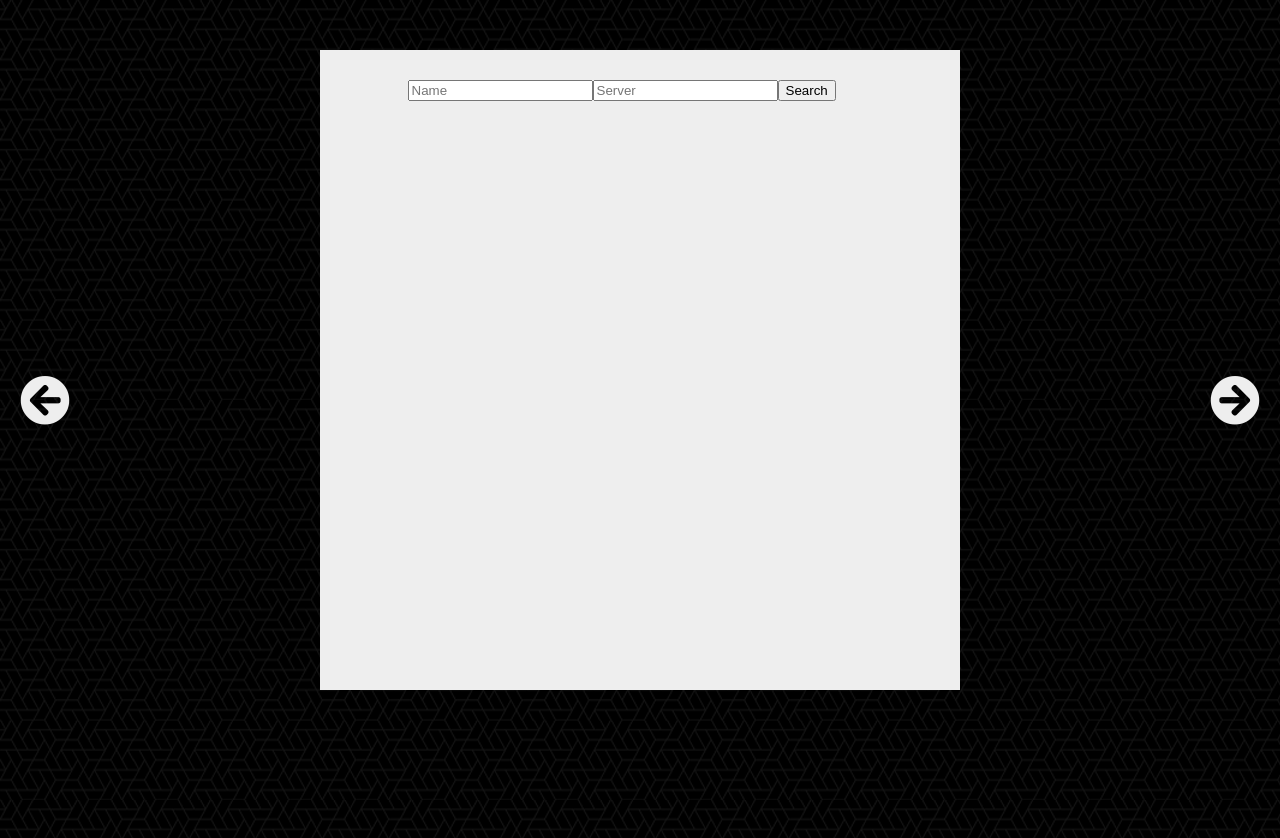
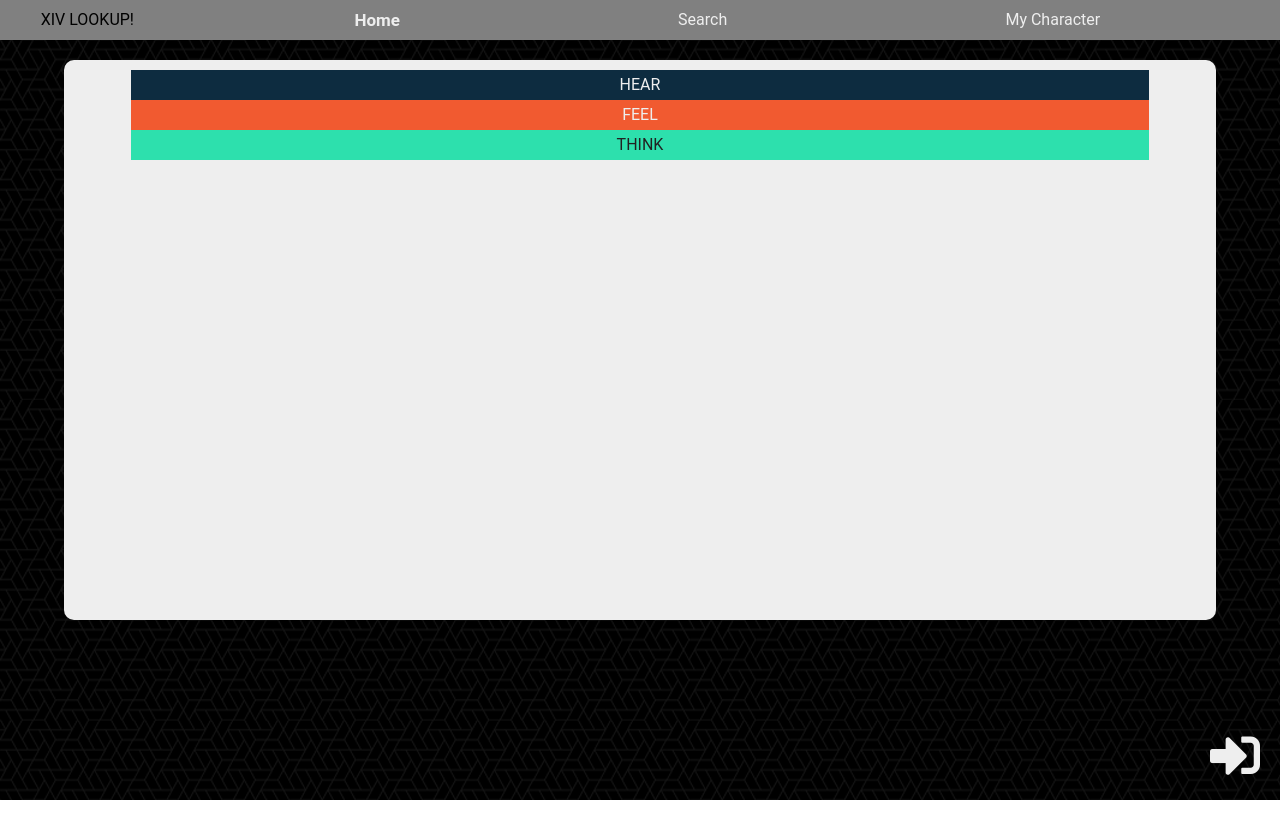
Before and after one commit to edreeseg/ffxiv-lookup, a React (Create React App) app: page / in a window 1280 px wide. Shown: the top 838 px of the page. After the commit the page ends 800 px from the top, so only its background shows below. Built offline with nearby package versions, Linux system fonts and the light colour scheme; grey boxes are pictures that could not be loaded.

Commit message:
Rearranging project, began work on homepage

```diff
--- a/src/App.js
+++ b/src/App.js
@@ -1,18 +1,30 @@
 import React from "react";
 import styled from "styled-components";
+import { Route } from "react-router-dom";
 
-import Home from "./components/Home";
+import Home from './components/HomePage/Home';
+import TopBar from './components/TopBar';
+import Search from "./components/Search";
+import CharacterPage from "./components/CharacterPage/CharacterPage";
 
-const Container = styled.div`
+const Container = styled.section`
   height: 100%;
-  position: relative;
 `;
 
 class App extends React.Component {
+  state = {};
   render() {
     return (
       <Container>
-        <Home />
+        <TopBar />
+        <Route exact path="/" component={Home} />
+        <Route exact path="/search" render={props => <Search {...props} />} />
+        <Route
+          path="/character/:id"
+          render={props => (
+            <CharacterPage {...props} data={this.state.activeCharacter} />
+          )}
+        />
       </Container>
     );
   }
--- a/src/components/CharacterPage/Attributes.js
+++ b/src/components/CharacterPage/Attributes.js
@@ -39,3 +39,28 @@ const Attributes = props => (
 );
 
 export default Attributes;
+
+
+//TRUNC(ROUND(TRUNC((Potency/100)*(WD+TRUNC((BaseDet*JobMod/1000),0))*
+//TRUNC((AP/APDiv+(1-BaseDET/APdiv)),2))*TRUNC(ROUND(1+(DET-BaseDET)/DetDiv,4),3),1))
+
+function truncate(num, d = 0){ // For toFixed without rounding
+  return Number(num.toString().match(new RegExp(`^\\d+.?\\d{0,${d}}`))[0]);
+}
+
+function round(num, d = 0){
+  return Number(num.toFixed(d));
+}
+
+function skillDamage(Potency, WD, BaseDET, JobMod, AP, APDiv, DET, DetDiv) { // HW formula
+  return truncate(
+    round(
+      truncate(
+        (Potency / 100) *
+        (WD + truncate((BaseDET * JobMod) / 1000, 0)) *
+        truncate(AP / APDiv + (1 - BaseDET / APDiv), 2)
+      ) * truncate(round(1 + (DET - BaseDET) / DetDiv, 4), 3),
+      1
+    )
+  );
+}
--- a/src/components/CharacterPage/CharacterPage.js
+++ b/src/components/CharacterPage/CharacterPage.js
@@ -8,10 +8,12 @@ import Equipment from "./Equipment";
 import Attributes from "./Attributes";
 
 const CharacterDisplay = styled.section`
+  position: relative;
   background: #eee;
   height: 90%;
   width: 80%;
   padding: 15px;
+  border-radius: 10px;
   margin: 0 auto;
 `;
 
--- a/src/components/CharacterPage/Equipment.js
+++ b/src/components/CharacterPage/Equipment.js
@@ -3,8 +3,8 @@ import styled from "styled-components";
 
 const StyledEquipment = styled.section`
   position: absolute;
+  right: 2%;
   top: 40px;
-  right: 12%;
   height: 65vh;
   width: 47.6515vh;
   min-width: 250px;
--- a/src/components/Home.js
+++ /dev/null
@@ -1,29 +0,0 @@
-import React from "react";
-import styled from "styled-components";
-import { Route } from "react-router-dom";
-
-import Search from "./Search";
-import CharacterPage from "./CharacterPage/CharacterPage";
-
-const HomeContainer = styled.section`
-  height: 100%;
-`;
-
-class Home extends React.Component {
-  state = {};
-  render() {
-    return (
-      <HomeContainer>
-        <Route exact path="/" render={props => <Search {...props} />} />
-        <Route
-          path="/character/:id"
-          render={props => (
-            <CharacterPage {...props} data={this.state.activeCharacter} />
-          )}
-        />
-      </HomeContainer>
-    );
-  }
-}
-
-export default Home;
--- /dev/null
+++ b/src/components/HomePage/Home.js
@@ -0,0 +1,82 @@
+import React from 'react';
+import styled from 'styled-components';
+
+const HomeContainer = styled.section`
+    width: 90%;
+    margin: 0 auto;
+    background: #eee;
+    height: 70%;
+    border-radius: 10px;
+    padding: 10px;
+
+    .decorative {
+        height: 3rem;
+        width: 90%;
+        margin: 0 auto;
+        padding: 0 10px;
+        display: flex;
+        justify-content: center;
+        align-items: center;
+        cursor: pointer;
+        color: #eee;
+
+        &:hover {
+            transform: scaleY(1.5);
+
+            h3 {
+                transform: scaleY(0.666);
+                transform: scaleY(calc(2/3));
+                font-weight: bold;
+                font-size: 1.7rem;
+            }
+        }
+    }
+
+    .blue {
+        background: #0D2C40;
+    }
+    .red {
+        background: #F15A30;
+    }
+    .green {
+        background: #2DE0AD;
+        color: #222;
+    }
+`;
+
+const Login = styled.span`
+    position: fixed;
+    bottom: 20px;
+    right: 20px;
+    font-size: 5rem;
+    color: #eee;
+    cursor: pointer;
+
+    &:active {
+        transform: translateY(2px);
+    }
+`;
+
+class Home extends React.Component {
+    render(){
+        return (
+            <HomeContainer>
+                <div className="decorative blue">
+                    <h3>HEAR</h3>
+                </div>
+                <div className="decorative red">
+                    <h3>FEEL</h3>
+                </div>
+                <div className="decorative green">
+                    <h3>THINK</h3>
+                </div>
+                <Login
+                    className="fas fa-sign-in-alt"
+                    title="Login">
+                </Login>
+            </HomeContainer>
+        );
+    }
+}
+
+export default Home;
--- a/src/components/Search.js
+++ b/src/components/Search.js
@@ -8,12 +8,14 @@ import SearchResult from "./SearchResult";
 
 const StyledSearch = styled.section`
   position: relative;
-  padding: 0 10px;
+  padding: 10px;
   padding-top: 30px;
   min-height: 80%;
   width: 50%;
-  margin: 50px auto;
+  margin: 0 auto;
+  margin-bottom: 50px;
   background: #eee;
+  border-radius: 10px;
 `;
 
 const SearchForm = styled.form`
@@ -69,10 +71,6 @@ const PageCount = styled.span`
   top: 5px;
   right: 50%;
   transform: translateX(-50%);
-`;
-
-const DecorativeDiv = styled.div`
-  background: ${props => `url("${props.src}");`};
 `;
 
 class Search extends React.Component {
@@ -134,7 +132,6 @@ class Search extends React.Component {
           <button type="submit">Search</button>
         </SearchForm>
         <Results>
-          <DecorativeDiv src="https://www.webfx.com/blog/images/cdn.designinstruct.com/files/582-how-to-image-placeholders/generic-image-placeholder.png" />
           <Prev
             className="fas fa-arrow-circle-left"
             direction="prev"
--- a/src/components/TopBar.js
+++ b/src/components/TopBar.js
@@ -1,30 +1,47 @@
 import React from "react";
+import { NavLink, Link } from 'react-router-dom';
 import styled from "styled-components";
 
 const StyledTopBar = styled.header`
-  height: 0;
+  height: 40px;
+  background: #808080;
+  display: flex;
+  justify-content: space-around;
+  align-items: center;
+  margin-bottom: 20px;
+
+  a {
+    text-decoration: none;
+    color: black;
+  }
 `;
 
-const InnerStyles = styled.div``;
+const Links = styled.nav`
+  width: 80%;
+  height: 100%;
+  display: flex;
+  justify-content: space-around;
+  align-items: center;
+
+  a {
+    text-decoration: none;
+    color: #eee;
+  }
+
+  .active {
+    font-weight: bold;
+    font-size: 1.7rem;
+  }
+`;
 
 const TopBar = props => (
   <StyledTopBar>
-    <InnerStyles>
-      <h1>
-        FFXIV
-        <br />
-        Lookup
-      </h1>
-      <div>
-        <h2>Character Lookup</h2>
-      </div>
-      <div>
-        <h2>LFG</h2>
-      </div>
-      <div>
-        <h2>FFLogs</h2>
-      </div>
-    </InnerStyles>
+    <Link to="/">XIV LOOKUP!</Link>
+    <Links>
+      <NavLink exact to="/">Home</NavLink>
+      <NavLink to="/search">Search</NavLink>
+      <NavLink to="/character">My Character</NavLink>
+    </Links>
   </StyledTopBar>
 );
 
```
Also changed, not shown: src/index.css (line endings or trailing spaces).
